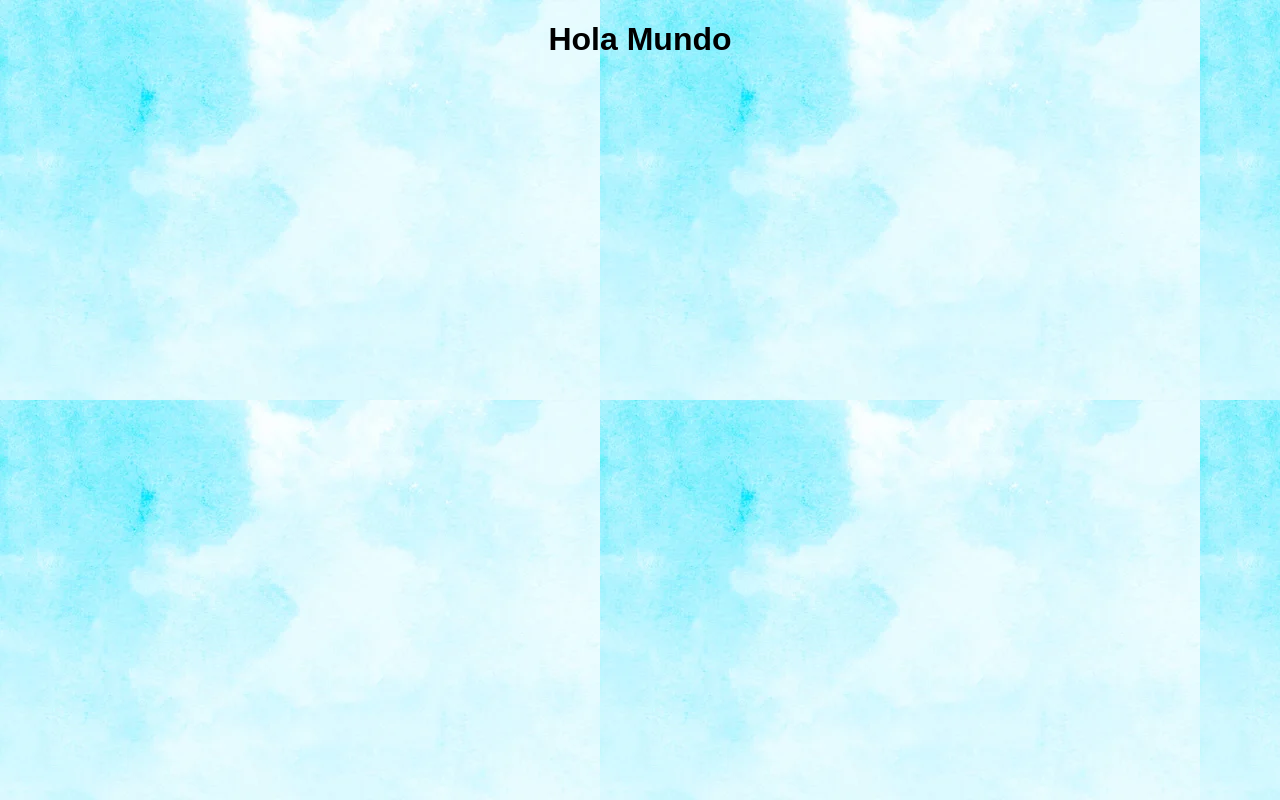
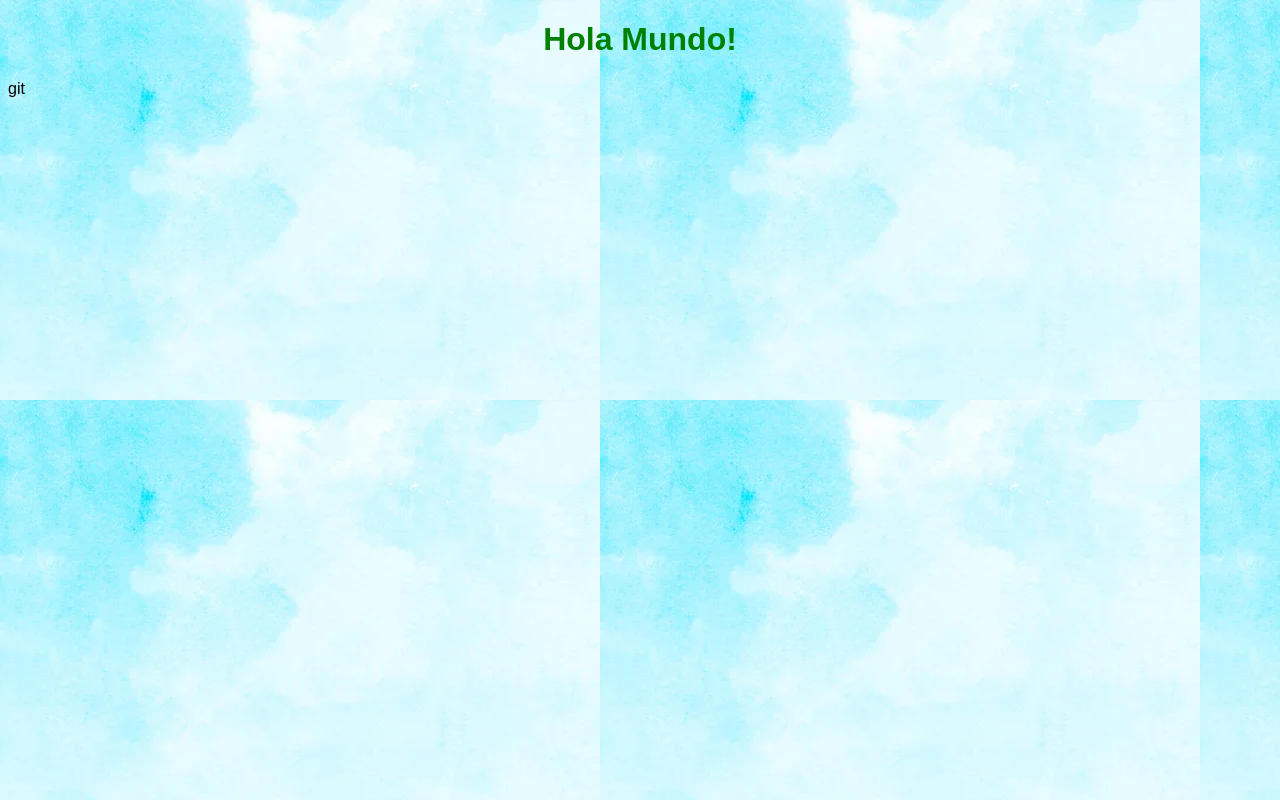
Before and after one commit to daniell2039/generationCh30, a plain HTML site: page cs01/index.html in a window 1280 px wide. Drawn offline with Linux system fonts and the light colour scheme; files that its build step writes are made by us from their sources.

Commit message:
commit reparado

```diff
--- a/cs01/assets/style.css
+++ b/cs01/assets/style.css
@@ -7,6 +7,6 @@ body
 
 h1
 {
-    color: black;
+    color: green;
     text-align: center;
 }
--- a/cs01/index.html
+++ b/cs01/index.html
@@ -6,19 +6,17 @@
 <title>
 HTML, CSS y JS
 </title>
-<!-- El link vincula recursos externos-->
-      <link rel="stylesheet" href="./assets/style.css">
+      <link rel="stylesheet" href="style.css">
 </head>
 <!-- Contenido visible de la pagina web -->
 <body>
       <header>
         <!-- Cuerpo principal de la pagina-->
         <h1>
-            Hola Mundo
+            Hola Mundo!
         </h1>
       </header>
-      <main></main>
-      <!-- Footer es el pie de pagina-->
-      <footer></footer>
-</body>
+      <main>
+      </main>
+git </body>
 </html>
```
